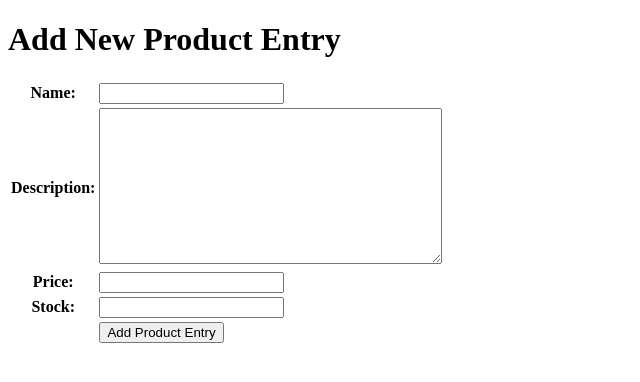
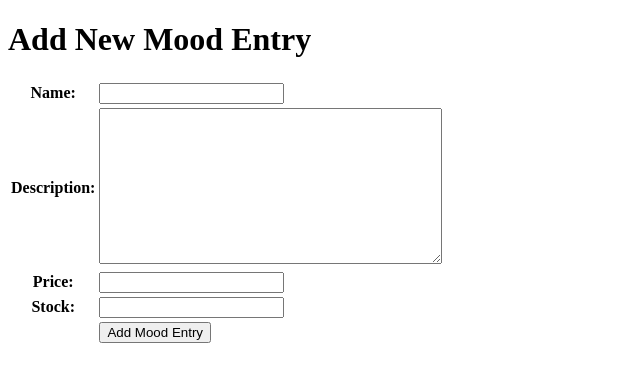
Before and after one commit to Philip1715/tokopakdika, a Django app: page /create-product-entry in a window 1280 px wide. Shown: the top 382 px of the page, without its empty margins (0-640 px from the left). Run offline with Django 5.2, Linux system fonts and the light colour scheme.

```diff
--- a/main/templates/create_product_entry.html
+++ b/main/templates/create_product_entry.html
@@ -1,6 +1,6 @@
 {% extends 'base.html' %}
 {% block content %}
-<h1>Add New Product Entry</h1>
+<h1>Add New Mood Entry</h1>
 
 <form method="POST">
   {% csrf_token %}
@@ -9,7 +9,7 @@
     <tr>
       <td></td>
       <td>
-        <input type="submit" value="Add Product Entry" />
+        <input type="submit" value="Add Mood Entry" />
       </td>
     </tr>
   </table>
```
